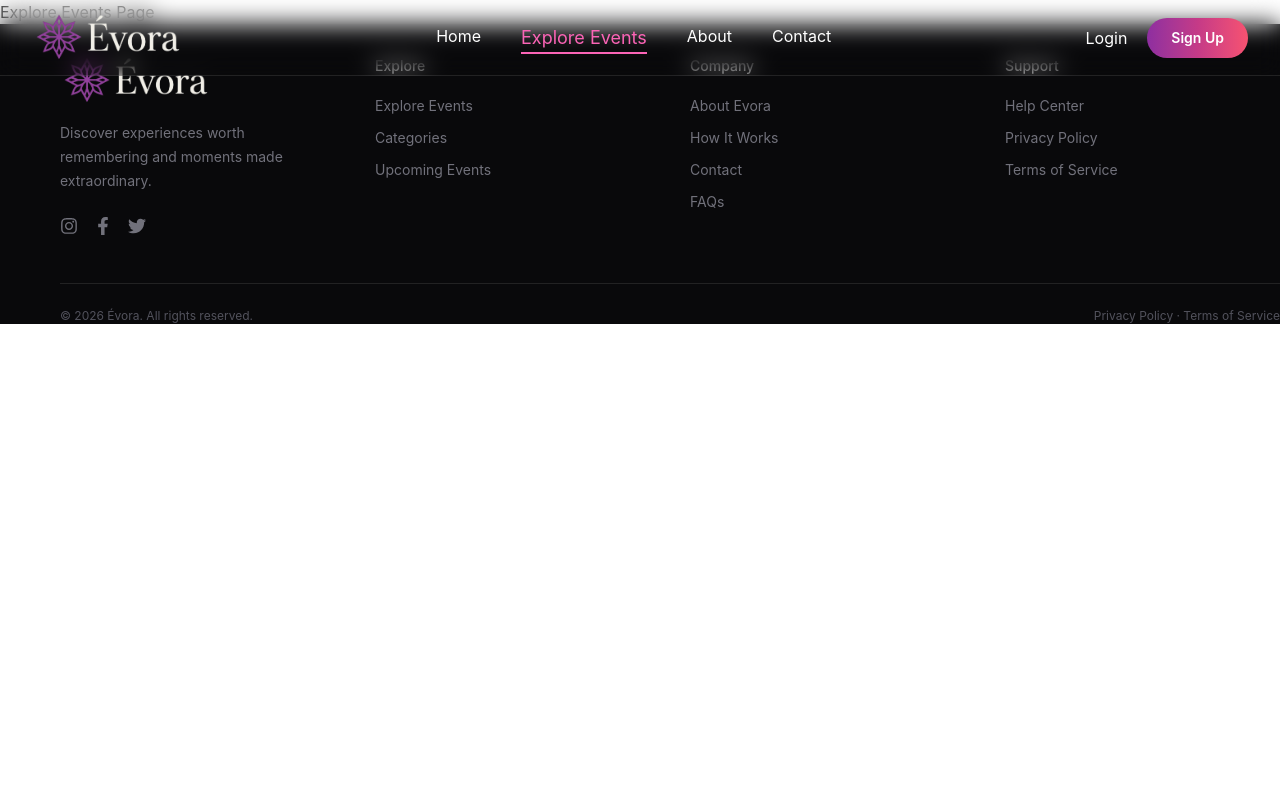
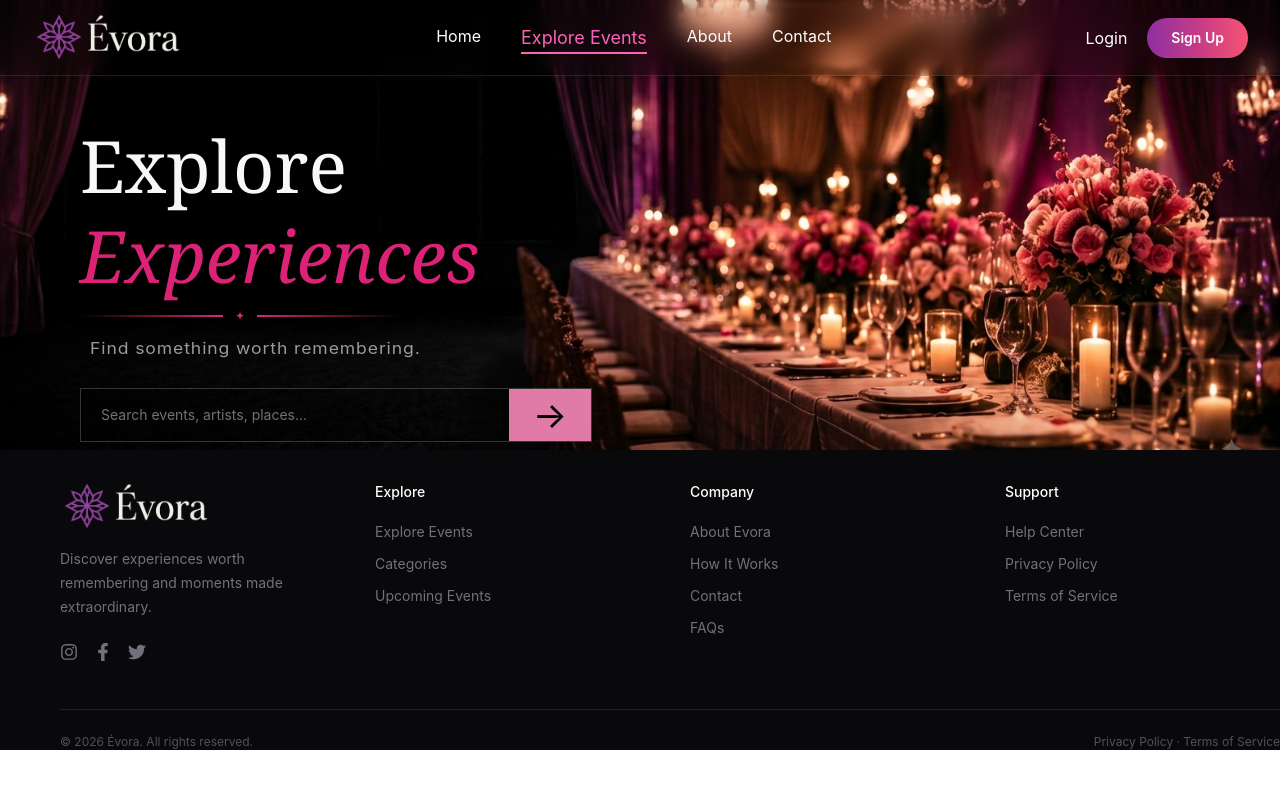
Before and after one commit to shwetas-byte/event_booking_reactjs_project, a React (Vite) app in the folder event_booking/: page /explore in a window 1280 px wide. Shown: the top 788 px of the page. Built offline with nearby package versions, Linux system fonts and the light colour scheme.

Commit message:
Event bookin project

```diff
--- a/event_booking/src/assets/components/explore_events.jsx
+++ b/event_booking/src/assets/components/explore_events.jsx
@@ -1,7 +1,53 @@
+import myimg from '../image/explore.png'
 export function Explore_events(){
     return(
         <>
-            <h1>Explore Events Page</h1>
+              {/* Hero Section */}
+              <section className='relative h-[450px] overflow-hidden w-full pb-9 bg-[#0B030A]'>
+                <img
+                          src={myimg}
+                          alt="Explore Events"
+                          className='absolute inset-0 w-full h-full object-cover '
+                        />
+
+                <div className='relative z-10 py-30 px-20 '>
+                    <div className='w-full  '>
+                        <h1 className='font-serif text-8xl md:text-7xl text-[#FAF8F6] leading-tight'>
+                            Explore
+                            <span className='block text-[#dc2276] italic'>
+                                Experiences
+                            </span>
+                        </h1>
+                     <div class="flex items-center gap-3 my-2 max-w-xs">
+                        <div class="h-[2px] flex-1 bg-gradient-to-r from-transparent to-[#db2777]"></div>
+
+                            <span class="text-[#db2777] text-xs">✦</span>
+
+                        <div class="h-[2px] flex-1 bg-gradient-to-l from-transparent to-[#db2777]"></div>
+                        </div>
+                    </div>
+
+                    <p className='text-white/60 pl-15 pt-1 tracking-wider scale-x-110 text-base '>Find something worth remembering.</p>
+
+                    <div className="mt-7 mb-16 flex w-full max-w-lg border border-white/20 bg-black/30">
+
+                         <input
+                            type="text"
+                            placeholder="Search events, artists, places..."
+                            className="flex-1 bg-transparent px-5 py-4 text-sm text-white outline-none placeholder:text-zinc-500"
+                            />
+
+                            <button className="px-6 bg-[#E07BA8] text-4xl text-black">
+                            →
+                            </button>
+
+                        </div>
+
+                </div>
+
+
+
+              </section>
         </>
     )
 }
```
Also changed, not shown: event_booking/src/assets/image/explore.png (added).
